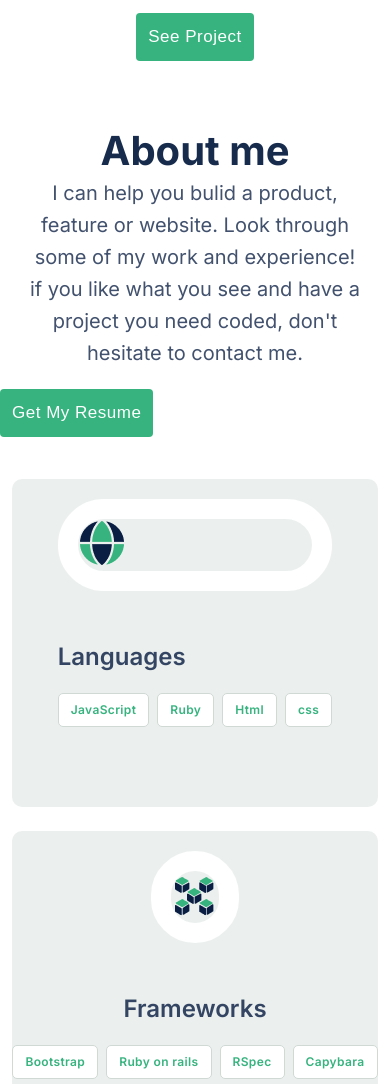
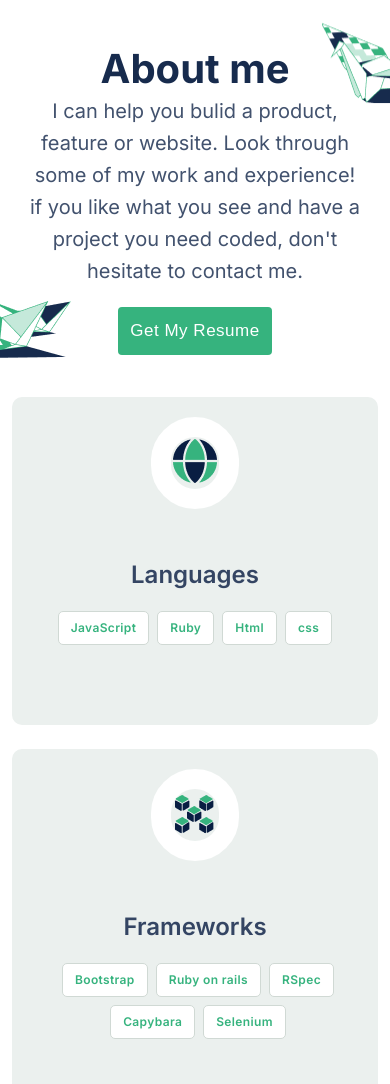
Before and after one commit to Mujeeb4582/Portfolio, a website: page index.html in a window 390 px wide. Shown: the part 3861-4945 px from the top of the page. Drawn offline with Linux system fonts and the light colour scheme.

Commit message:
Modify the styles of work section of mobile version

```diff
--- a/style.css
+++ b/style.css
@@ -72,8 +72,6 @@ a {
 }
 
 .hero-container p {
-  width: 327px;
-  height: 164px;
   text-align: center;
   color: #172b4d;
   font-weight: 400;
@@ -125,12 +123,6 @@ a {
   text-align: center;
 }
 
-.grid-container {
-  display: grid;
-  grid-template-rows: auto;
-  gap: 16px;
-}
-
 .headline {
   font-weight: 700;
   font-size: 40px;
@@ -156,13 +148,19 @@ a {
 
 .lang,
 .lang2,
-.frame-list,
 .skills-list {
   display: flex;
   align-items: center;
   gap: 8px;
   padding: 0;
   list-style-type: none;
+}
+
+.frame-list {
+  list-style-type: none;
+  display: flex;
+  gap: 8px;
+  margin-left: -34px;
 }
 
 .frame-list,
@@ -193,12 +191,25 @@ a {
   color: #36b37e;
 }
 
+.background-about {
+  background-image: url(./images/about-mobile-top.png),
+    url(./images/about-mobile-bottom.png);
+  background-repeat: no-repeat, no-repeat;
+  background-position: right -10%, left 90%;
+}
+
 .about {
   font-weight: 400;
   font-size: 20px;
   line-height: 32px;
   color: #42526e;
   margin-bottom: -42px;
+}
+
+.about-box {
+  display: flex;
+  flex-direction: column;
+  align-items: center;
 }
 
 .project,
@@ -220,6 +231,12 @@ button {
 button:hover {
   background-color: #c5e9da;
   border: 1px solid #36b37e;
+}
+
+.lang-background {
+  display: flex;
+  flex-direction: column;
+  align-items: center;
 }
 
 .Language,
```
